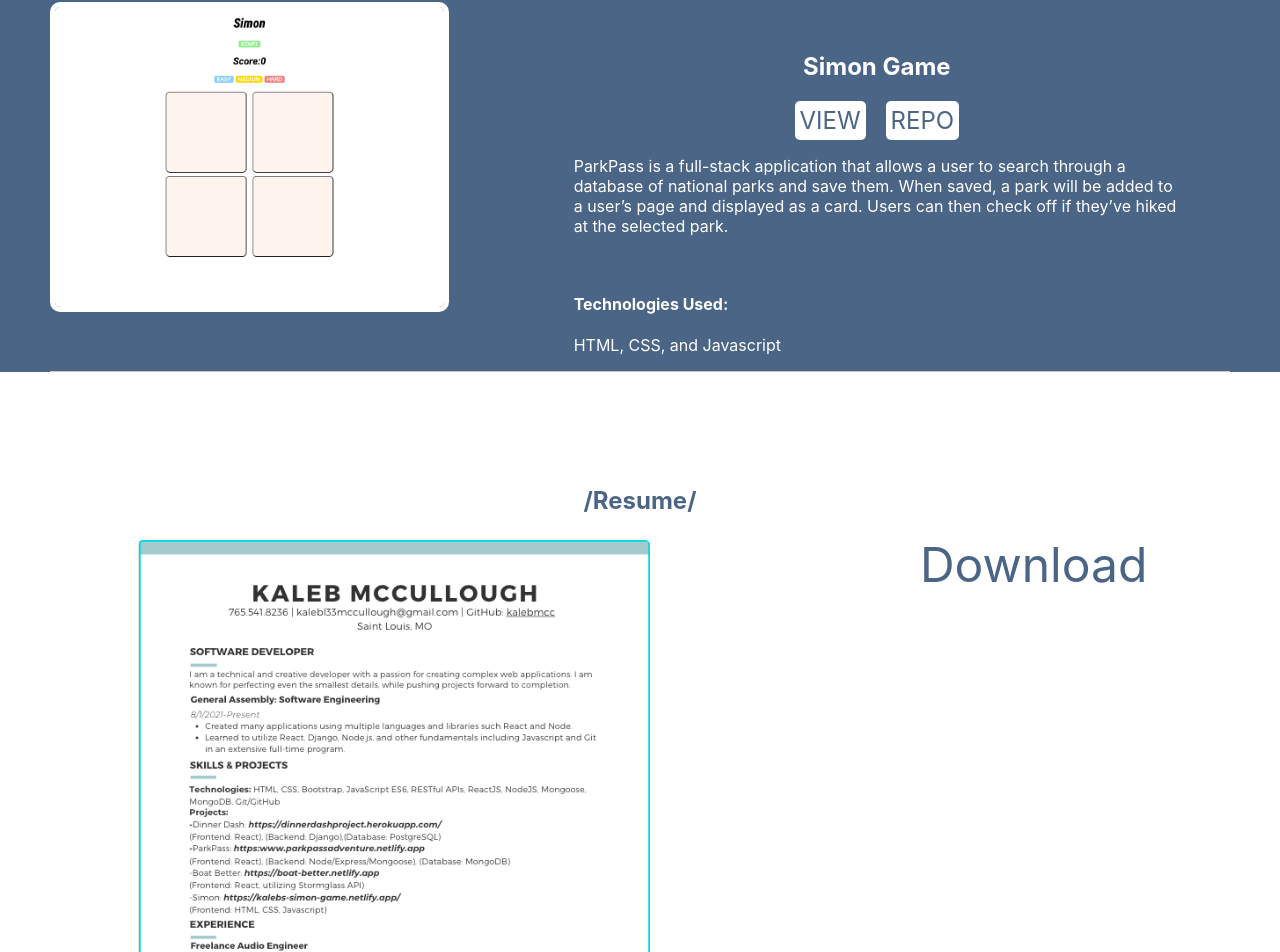
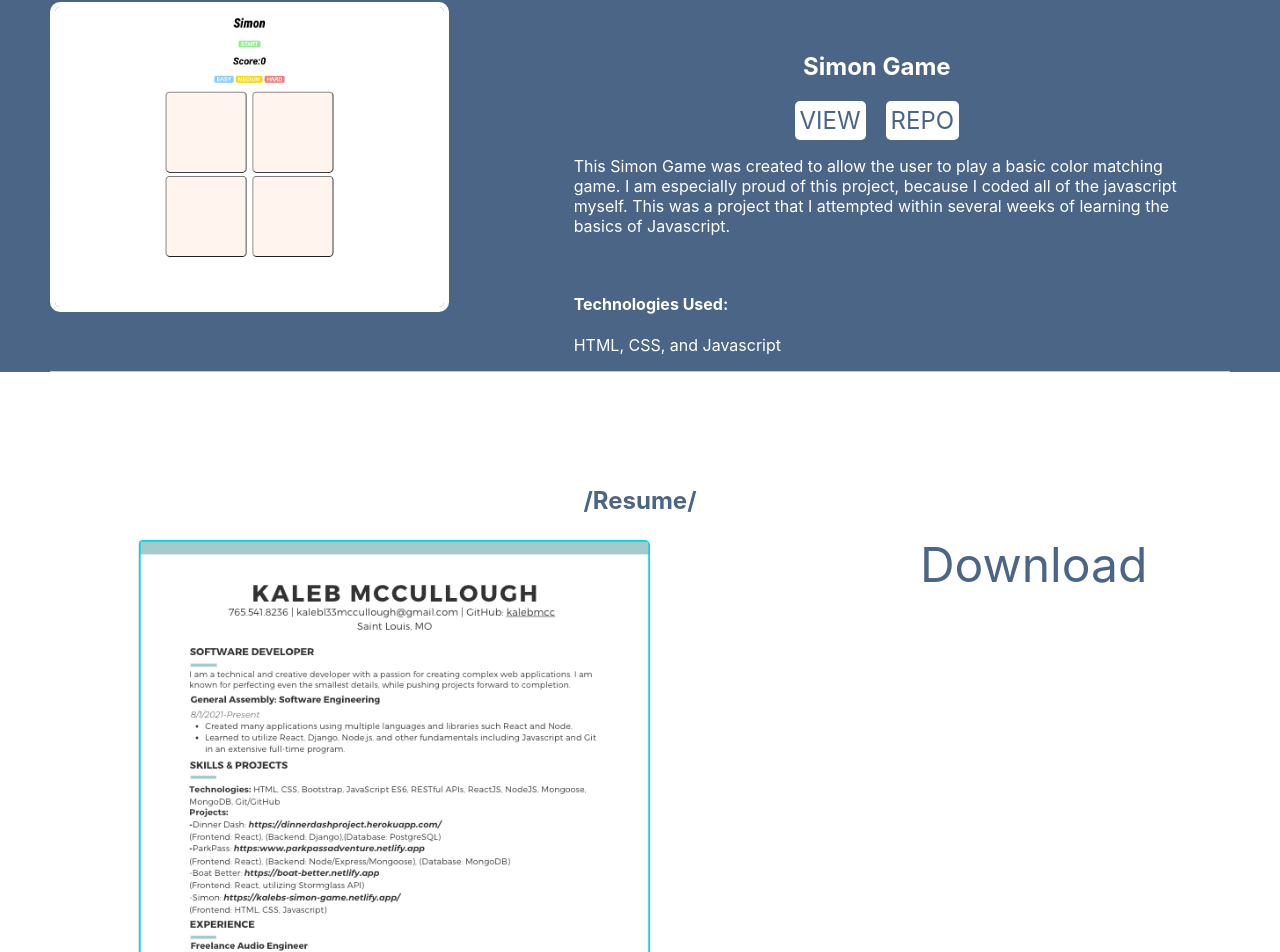
Before and after one commit to kalebmcc/portfolio, a React (Create React App) app: page / in a window 1280 px wide. Shown: the part 1864-2816 px from the top of the page. Built offline with nearby package versions, Linux system fonts and the light colour scheme.

Commit message:
Added description

```diff
--- a/src/components/Projects/Projects.jsx
+++ b/src/components/Projects/Projects.jsx
@@ -71,7 +71,7 @@ export default function Projects() {
                     <a className="website" href='https://parkpassadventure.netlify.app/' target="_blank">VIEW</a>
                     <a className="website" href='https://github.com/kalebmcc/Simon_Game' target="_blank">REPO</a>
                     </div>
-                    <p>ParkPass is a full-stack application that allows a user to search through a database of national parks and save them. When saved, a park will be added to a user’s page and displayed as a card. Users can then check off if they’ve hiked at the selected park.</p><br />
+                    <p>This Simon Game was created to allow the user to play a basic color matching game. I am especially proud of this project, because I coded all of the javascript myself. This was a project that I attempted within several weeks of learning the basics of Javascript.</p><br />
                     <h4>Technologies Used:</h4>
                         <p>HTML, CSS, and Javascript</p>
 
```
